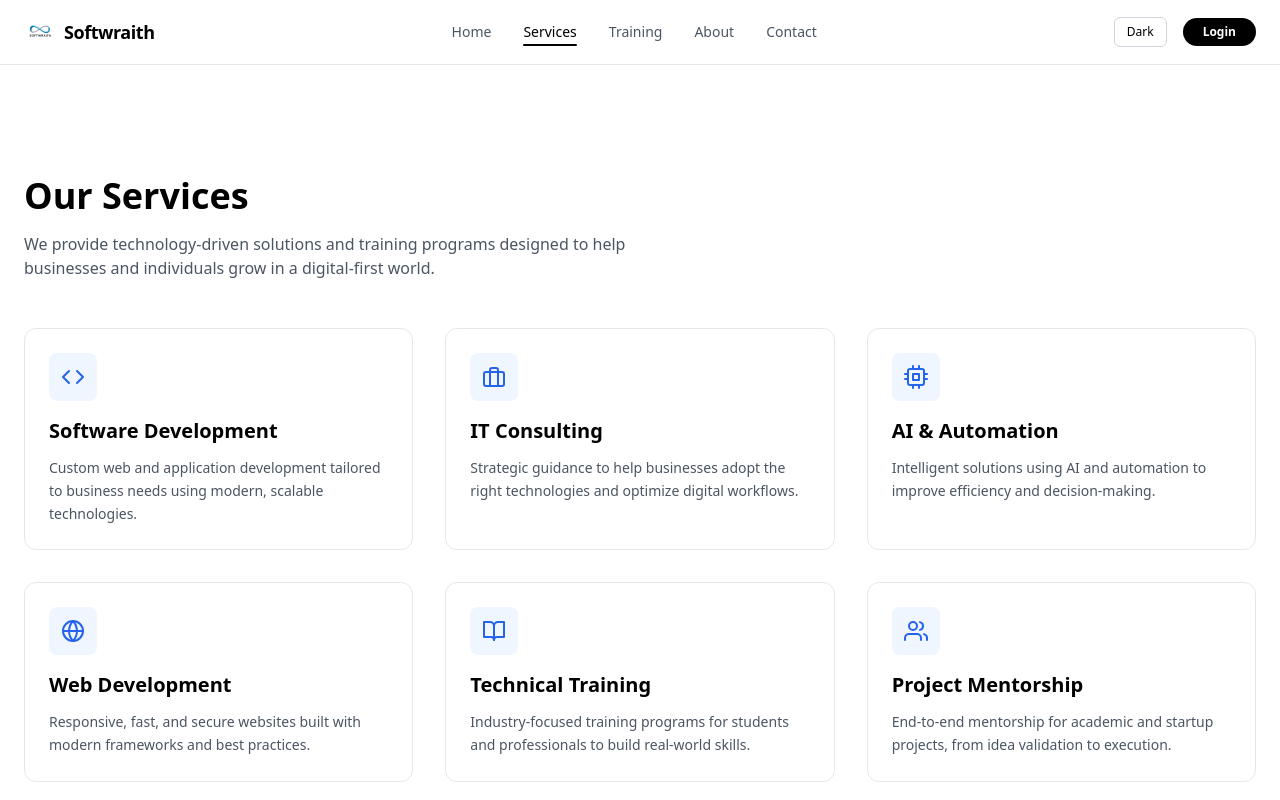
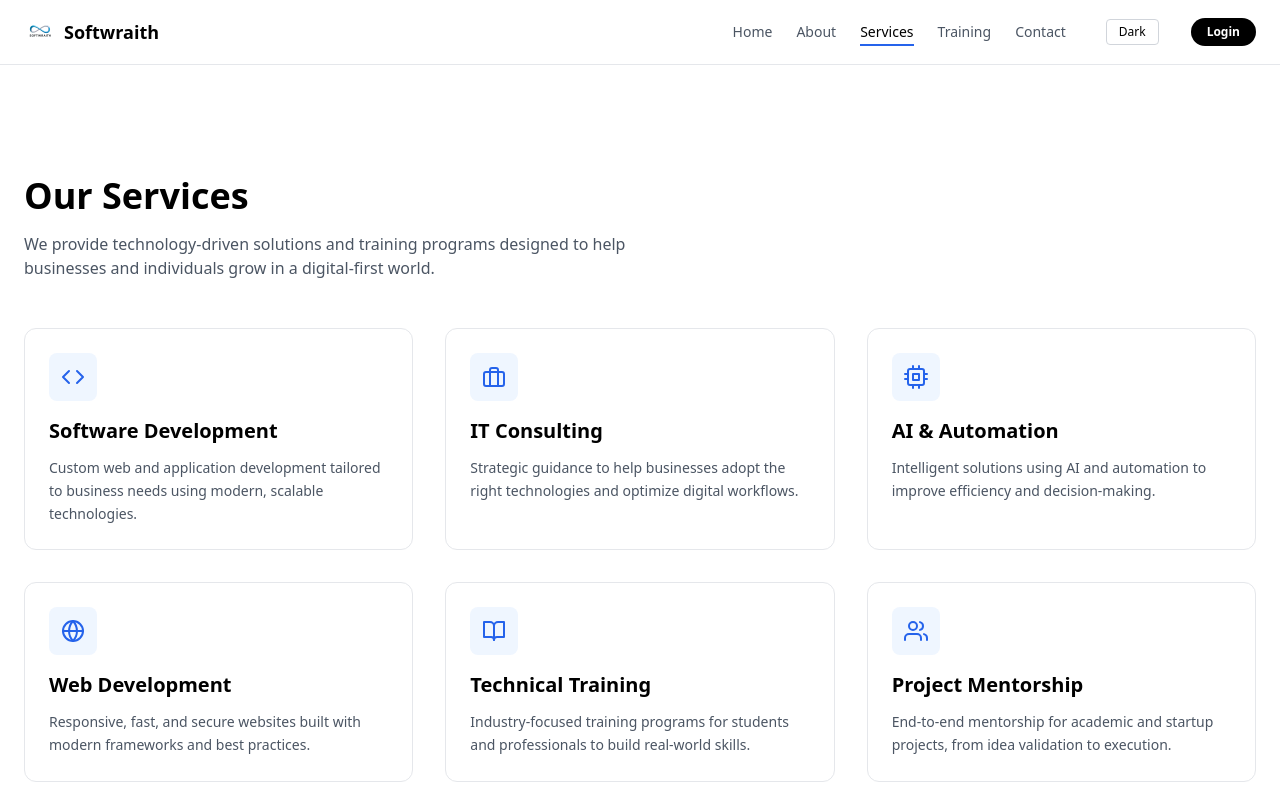
Before and after one commit to Softwraith-website/softwraith-frontend, a React (Vite) app: page /services in a window 1280 px wide. Shown: the top 800 px of the page. Built offline with nearby package versions, Linux system fonts and the light colour scheme.

Commit message:
update navbar

```diff
--- a/src/components/Navbar.jsx
+++ b/src/components/Navbar.jsx
@@ -3,62 +3,56 @@ import logo from "../assets/logo.png";
 
 export default function Navbar({ toggleTheme, theme }) {
   const base =
-    "relative text-sm font-medium transition-colors duration-200";
+    "text-sm font-medium transition relative";
 
-  const inactive =
-    "text-gray-600 dark:text-gray-400 hover:text-black dark:hover:text-white";
+  const normal =
+    "text-gray-600 dark:text-gray-300 hover:text-black dark:hover:text-white";
 
   const active =
-    "text-black dark:text-white after:absolute after:-bottom-1 after:left-0 after:h-[2px] after:w-full after:bg-black dark:after:bg-white after:rounded-full";
+    "text-black dark:text-white after:content-[''] after:absolute after:-bottom-1 after:left-0 after:w-full after:h-[2px] after:bg-blue-600";
 
   return (
-    <nav className="fixed top-0 w-full z-50 bg-white/80 dark:bg-black/80 backdrop-blur-xl border-b border-gray-200 dark:border-gray-800">
+    <nav className="fixed top-0 w-full bg-white/90 dark:bg-black/90 backdrop-blur border-b border-gray-200 dark:border-gray-800 z-50">
       <div className="max-w-7xl mx-auto px-6 h-16 flex items-center justify-between">
 
         {/* Logo */}
         <NavLink to="/" className="flex items-center gap-2">
-          <img src={logo} alt="Softwraith Logo" className="h-8 w-auto" />
-          <span className="font-semibold tracking-tight text-lg text-black dark:text-white">
-            Softwraith
-          </span>
+          <img src={logo} alt="Softwraith" className="h-8 w-auto" />
+          <span className="font-semibold text-lg">Softwraith</span>
         </NavLink>
 
-        {/* Center Navigation */}
-        <div className="hidden md:flex items-center gap-8">
+        {/* Links */}
+        <div className="flex items-center gap-6">
           {[
-            { name: "Home", path: "/" },
-            { name: "Services", path: "/services" },
-            { name: "Training", path: "/training" },
-            { name: "About", path: "/about" },
-            { name: "Contact", path: "/contact" },
-          ].map((item) => (
+            { path: "/", label: "Home" },
+            { path: "/about", label: "About" },
+            { path: "/services", label: "Services" },
+            { path: "/training", label: "Training" },
+            { path: "/contact", label: "Contact" },
+          ].map(link => (
             <NavLink
-              key={item.name}
-              to={item.path}
-              end={item.path === "/"}
+              key={link.path}
+              to={link.path}
               className={({ isActive }) =>
-                `${base} ${isActive ? active : inactive}`
+                `${base} ${isActive ? active : normal}`
               }
             >
-              {item.name}
+              {link.label}
             </NavLink>
           ))}
-        </div>
 
-        {/* Right Actions */}
-        <div className="flex items-center gap-4">
-          {/* Theme Toggle */}
+          {/* Theme */}
           <button
             onClick={toggleTheme}
-            className="text-xs px-3 py-1.5 rounded-md border border-gray-300 dark:border-gray-700 text-black dark:text-white hover:bg-gray-100 dark:hover:bg-gray-900 transition"
+            className="ml-4 px-3 py-1 text-xs rounded border border-gray-300 dark:border-gray-700"
           >
             {theme === "light" ? "Dark" : "Light"}
           </button>
 
-          {/* Login CTA */}
+          {/* CTA */}
           <NavLink
             to="/login"
-            className="px-5 py-1.5 rounded-full bg-black text-white dark:bg-white dark:text-black text-xs font-semibold hover:opacity-90 transition"
+            className="ml-2 bg-black text-white dark:bg-white dark:text-black px-4 py-1.5 rounded-full text-xs font-semibold"
           >
             Login
           </NavLink>
```
